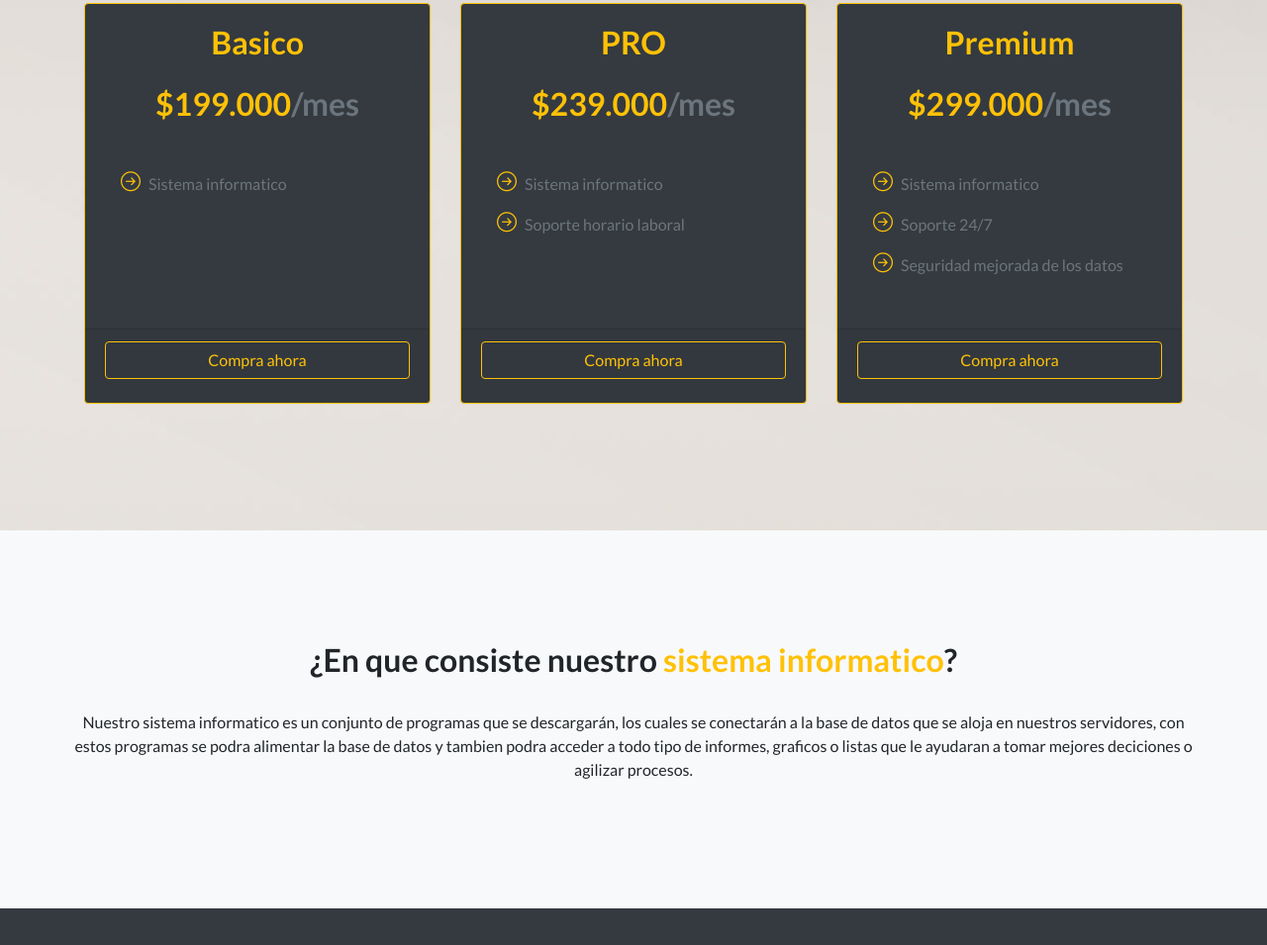
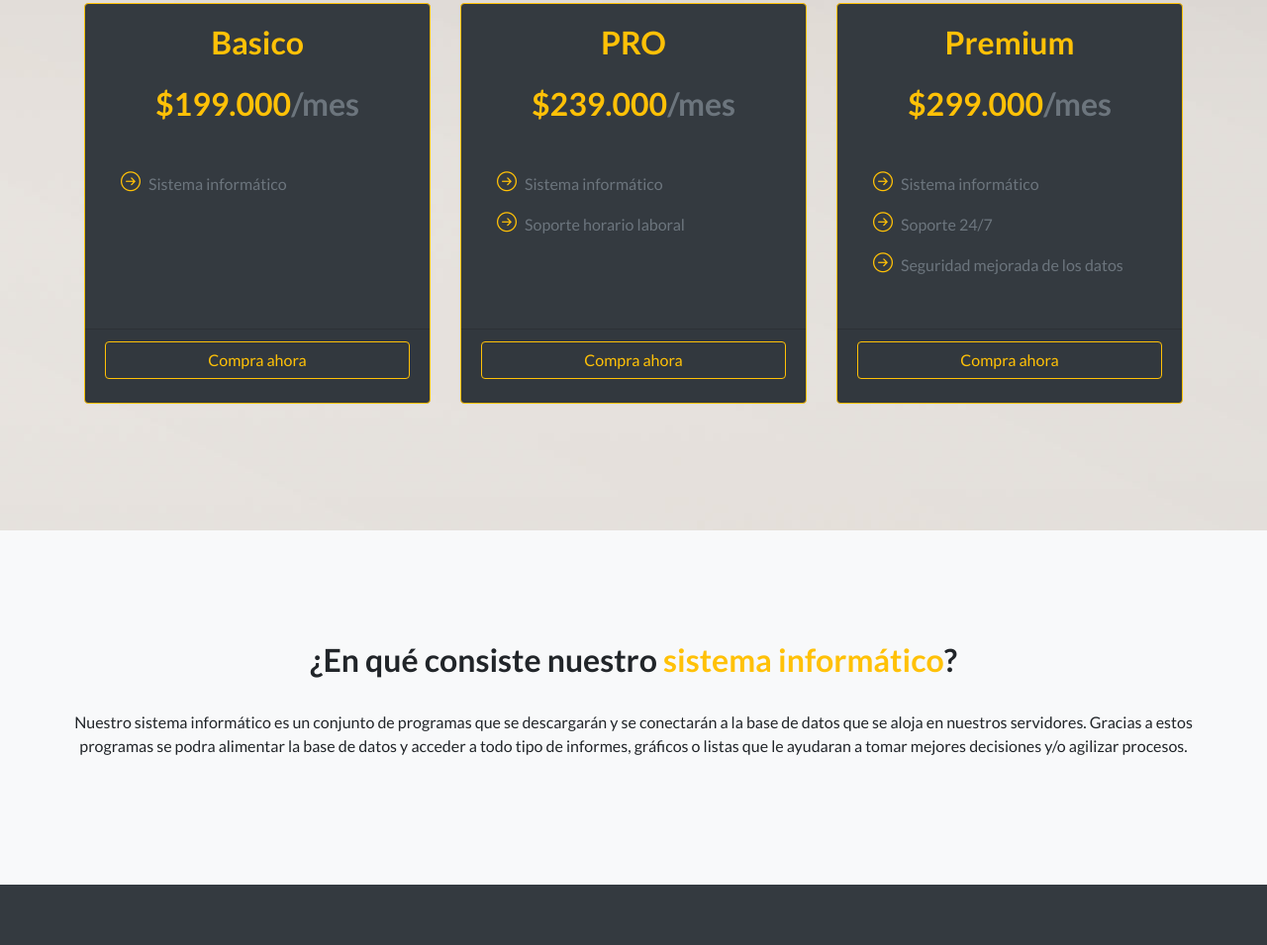
Before and after one commit to bradycar/CECOBP, a website: page producto.html in a window 1280 px wide. Shown: the part 308-1263 px from the top of the page at 99% size. Drawn offline with Linux system fonts and the light colour scheme.

Commit message:
Update producto.html

```diff
--- a/producto.html
+++ b/producto.html
@@ -61,7 +61,7 @@
                         <h2 class="text-warning font-weight-bold mb-4">Basico</h2>
                         <h2 class="mb-5 text-warning">$199.000<span class="text-muted">/mes</span></h2>
                         <ul class="list-unstyled pb-3 text-left ml-3">
-                            <li class="text-muted"><i class="icon-arrow-right-circle lead text-warning mr-2"></i>Sistema informatico </li>
+                            <li class="text-muted"><i class="icon-arrow-right-circle lead text-warning mr-2"></i>Sistema informático </li>
                         </ul>
                     </div>
                     <div class="card-footer pb-4">
@@ -73,7 +73,7 @@
                         <h2 class="text-warning font-weight-bold mb-4">PRO</h2>
                         <h2 class="mb-5 text-warning">$239.000<span class="text-muted">/mes</span></h2>
                         <ul class="list-unstyled pb-3 text-left ml-3">
-                            <li class="text-muted mb-3"><i class="icon-arrow-right-circle lead text-warning mr-2"></i>Sistema informatico </li>
+                            <li class="text-muted mb-3"><i class="icon-arrow-right-circle lead text-warning mr-2"></i>Sistema informático </li>
                             <li class="text-muted"><i class="icon-arrow-right-circle lead text-warning mr-2"></i>Soporte horario laboral</li>
                         </ul>
                     </div>
@@ -86,7 +86,7 @@
                         <h2 class="text-warning font-weight-bold mb-4">Premium</h2>
                         <h2 class="mb-5 text-warning">$299.000<span class="text-muted">/mes</span></h2>
                         <ul class="list-unstyled pb-3 text-left ml-3">
-                            <li class="text-muted mb-3"><i class="icon-arrow-right-circle lead text-warning mr-2"></i>Sistema informatico </li>
+                            <li class="text-muted mb-3"><i class="icon-arrow-right-circle lead text-warning mr-2"></i>Sistema informático </li>
                             <li class="text-muted mb-3"><i class="icon-arrow-right-circle lead text-warning mr-2"></i>Soporte 24/7</li>
                             <li class="text-muted"><i class="icon-arrow-right-circle lead text-warning mr-2"></i>Seguridad mejorada de los datos</li>
                         </ul>
@@ -103,9 +103,9 @@
         <div class="container">
             <div class="row">
                 <div class="w-75 mx-auto mb-4">
-                    <h2 class="">¿En que consiste nuestro <span class="text-warning font-weight-bold">sistema informatico</span>?</h2>
+                    <h2 class="">¿En qué consiste nuestro <span class="text-warning font-weight-bold">sistema informático</span>?</h2>
                 </div>
-                <p class="">Nuestro sistema informatico es un conjunto de programas que se descargarán, los cuales se conectarán a la base de datos que se aloja en nuestros servidores, con estos programas se podra alimentar la base de datos y tambien podra acceder a todo tipo de informes, graficos o listas que le ayudaran a tomar mejores deciciones o agilizar procesos. </p>
+                <p class="">Nuestro sistema informático es un conjunto de programas que se descargarán y se conectarán a la base de datos que se aloja en nuestros servidores. Gracias a estos programas se podra alimentar la base de datos y acceder a todo tipo de informes, gráficos o listas que le ayudaran a tomar mejores decisiones y/o agilizar procesos. </p>
             </div>
         </div>
     </section>
```
